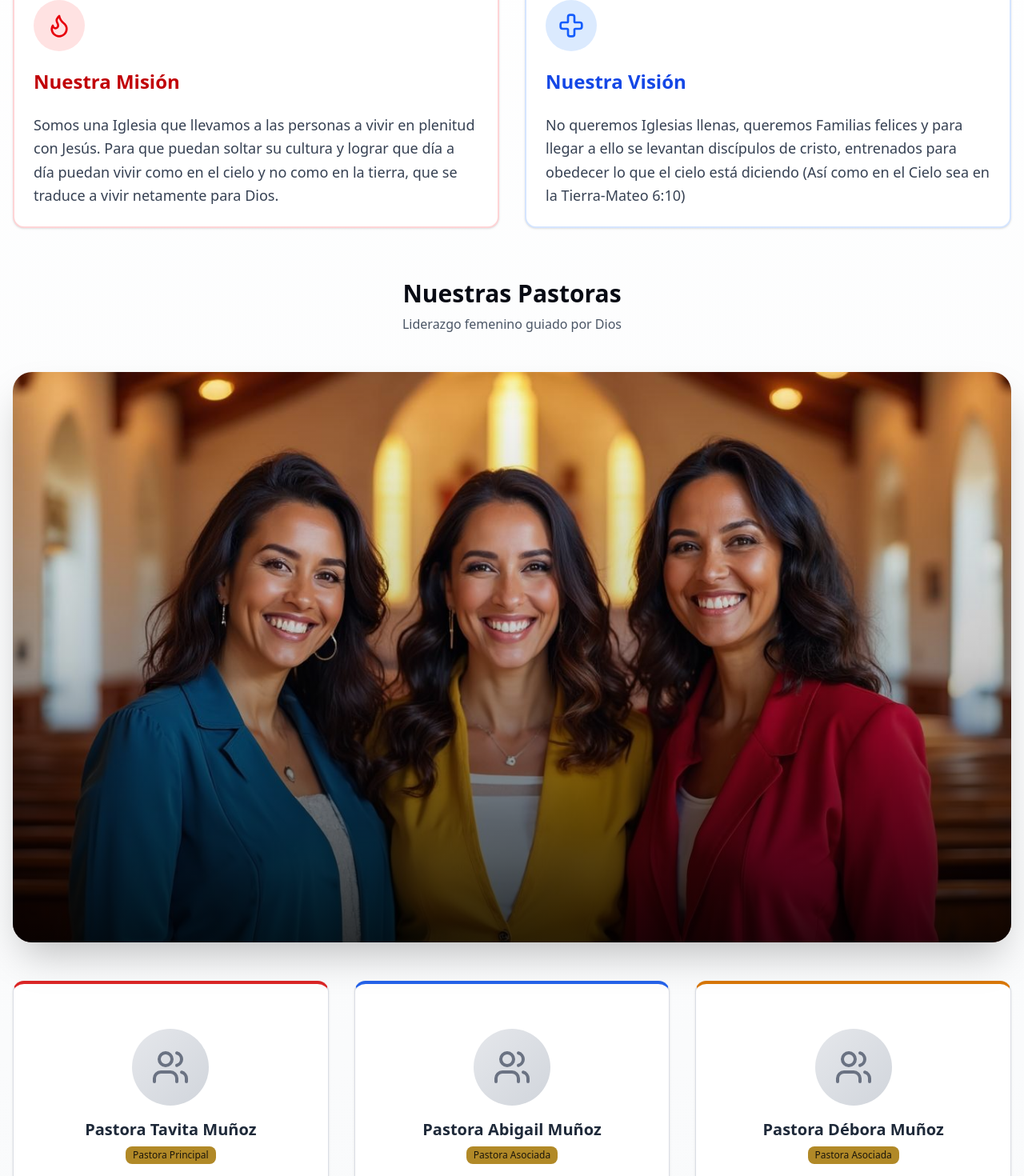
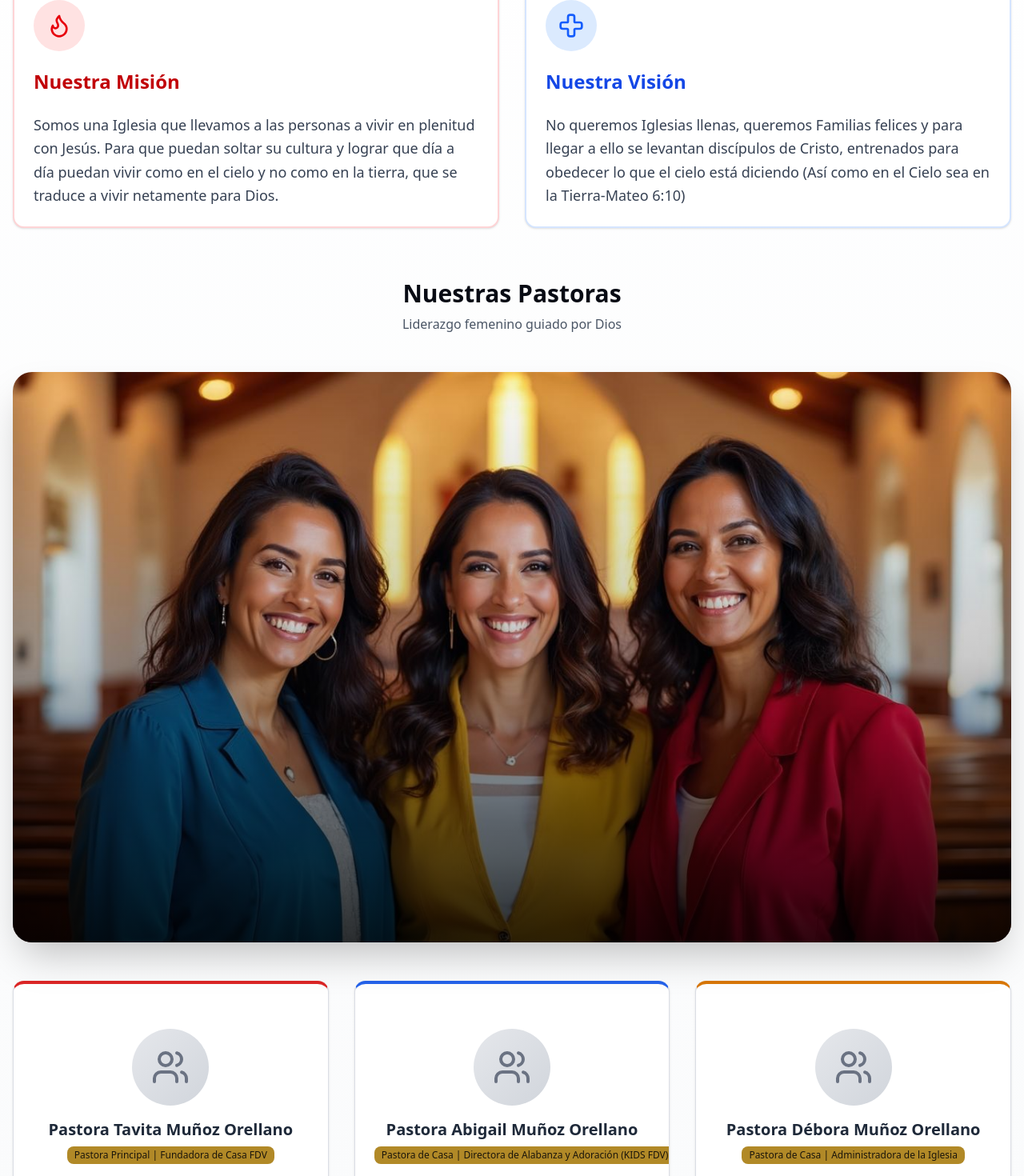
Before and after one commit to CASAFDV/casa-fdv-website, a Next.js app: page / in a window 1280 px wide. Shown: the part 1434-2904 px from the top of the page at 80% size. Built offline with nearby package versions, Linux system fonts and the light colour scheme.

Commit message:
cambio de lineamientos

```diff
--- a/src/app/page.tsx
+++ b/src/app/page.tsx
@@ -394,7 +394,7 @@ export default function Home() {
                 </CardHeader>
                 <CardContent>
                   <p className="text-gray-700 text-lg leading-relaxed">
-                    No queremos Iglesias llenas, queremos Familias felices y para llegar a ello se levantan discípulos de cristo, entrenados para obedecer lo que el cielo está diciendo (Así como en el Cielo sea en la Tierra-Mateo 6:10)
+                    No queremos Iglesias llenas, queremos Familias felices y para llegar a ello se levantan discípulos de Cristo, entrenados para obedecer lo que el cielo está diciendo (Así como en el Cielo sea en la Tierra-Mateo 6:10)
                   </p>
                 </CardContent>
               </Card>
@@ -419,9 +419,9 @@ export default function Home() {
 
             <div className="grid md:grid-cols-3 gap-8">
               {[
-                { nombre: 'Pastora Tavita Muñoz', rol: 'Pastora Principal', descripcion: 'Fundadora y líder espiritual de CASA FDV. Con más de 20 años de ministerio, ha dedicado su vida a guiar al pueblo de Dios con amor, sabiduría y pasión por las almas.' },
-                { nombre: 'Pastora Abigail Muñoz', rol: 'Pastora Asociada', descripcion: 'Directora del ministerio de Alabanzas y Adoración (KIDS-FDV). Con su talento musical y corazón de adoradora, guía a la congregación en encuentros profundos con Dios.' },
-                { nombre: 'Pastora Débora Muñoz', rol: 'Pastora Asociada', descripcion: 'Lidera al ministerio de Women Teens. Su corazón está enfocado en la formación de las próximas mujeres Diamante, con propósito y pasión por Cristo.' }
+                { nombre: 'Pastora Tavita Muñoz Orellano', rol: 'Pastora Principal | Fundadora de Casa FDV', descripcion: 'Fundadora, líder, consejera familiar y madre espiritual de CASA FDV, tomada de la mano del espíritu santo realizó más de 20 años de ministerio dedicados a servir, formar y transformar vidas con el poder de Dios. Su llamado comenzó predicando en calles, parques y losas deportivas, alcanzando a niños y jóvenes con un mensaje real de Jesús. Es de destacar su ardua lucha contra los demonios en la delincuencia y drogadicción que radican en las zonas más hostiles del país. Fundadora del ministerio Revelación Celestial, llevó el evangelio a distintas ciudades a través del arte, formando generaciones con propósito. Posee formación pastoral especializada en familia, hoy lidera CASA FDV: una iglesia y casa de refugio que impacta a niños, jóvenes y familias, extendiendo una visión de restauración y transformación en la cultura familiar. Y a todo esto se le entrega por excelencia al espíritu Santo, quién hizo y seguirá haciendo, a través de ella.' },
+                { nombre: 'Pastora Abigail Muñoz Orellano', rol: 'Pastora de Casa | Directora de Alabanza y Adoración (KIDS FDV)', descripcion: 'Ha servido a Dios desde muy joven, destacándose por su corazón de adoradora y su sensibilidad espiritual. Dirige el ministerio de Alabanza y Adoración (KIDS-FDV), guiando a la congregación a encuentros genuinos con Dios a través de la música. Además, es pastora de mayordomía, directora de discipulado, líder de Women Héroes y gestora del emprendimiento económico y social de las señoritas, formando vidas con identidad, orden y propósito. Su liderazgo refleja pasión, entrega y un compromiso constante con el crecimiento espiritual de cada persona.' },
+                { nombre: 'Pastora Débora Muñoz Orellano', rol: 'Pastora de Casa | Administradora de la Iglesia', descripcion: 'Ha servido a Dios desde muy joven, desarrollándose en diversas áreas del Ministerio con compromiso y excelencia. Actualmente es Administradora de la Iglesia y lidera áreas clave como el Equipo de Control, Dj’s y Logística, Orden, Servicio en el Altar, Producciones y Equipo de Compras & Ventas, asegurando el funcionamiento y dinamismo de la Iglesia. Dirige el Ministerio Women Teens, enfocada en formar una Nueva generación de Mujeres firmes, con identidad, propósito y pasión por Cristo. También se desarrolla en el orden social, cultural y sexual de la congregación, presentando una Iglesia no mancillada, deleitando al Rey como una novia macrosanta. Prepara a los jóvenes y los capacita para su desarrollo universitario. Además, es Fundadora de la Microempresa FDV.' }
               ].map((pastora, index) => (
                 <Card key={index} className="text-center hover:shadow-xl transition-all duration-300 border-t-4 overflow-hidden group" style={{ borderTopColor: index === 0 ? '#dc2626' : index === 1 ? '#2563eb' : '#d97706' }}>
                   <CardContent className="pt-8">
```
